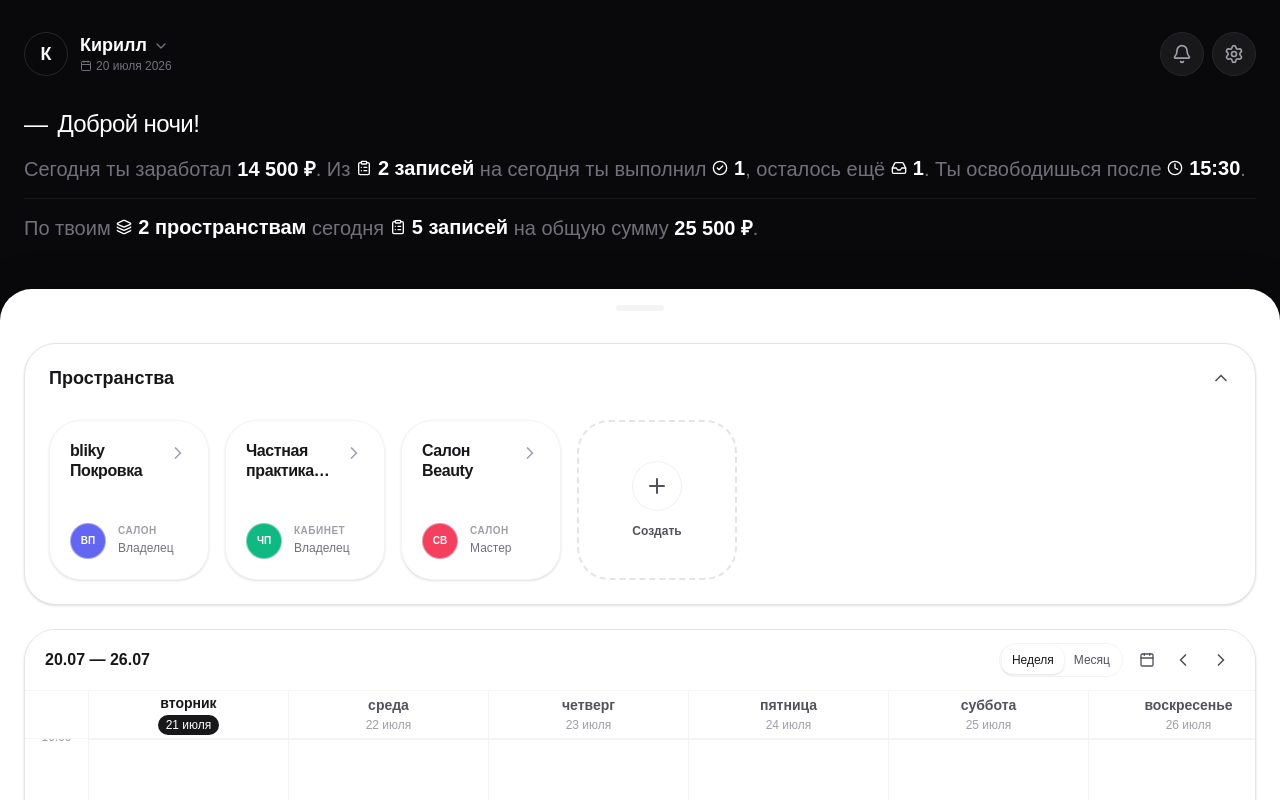
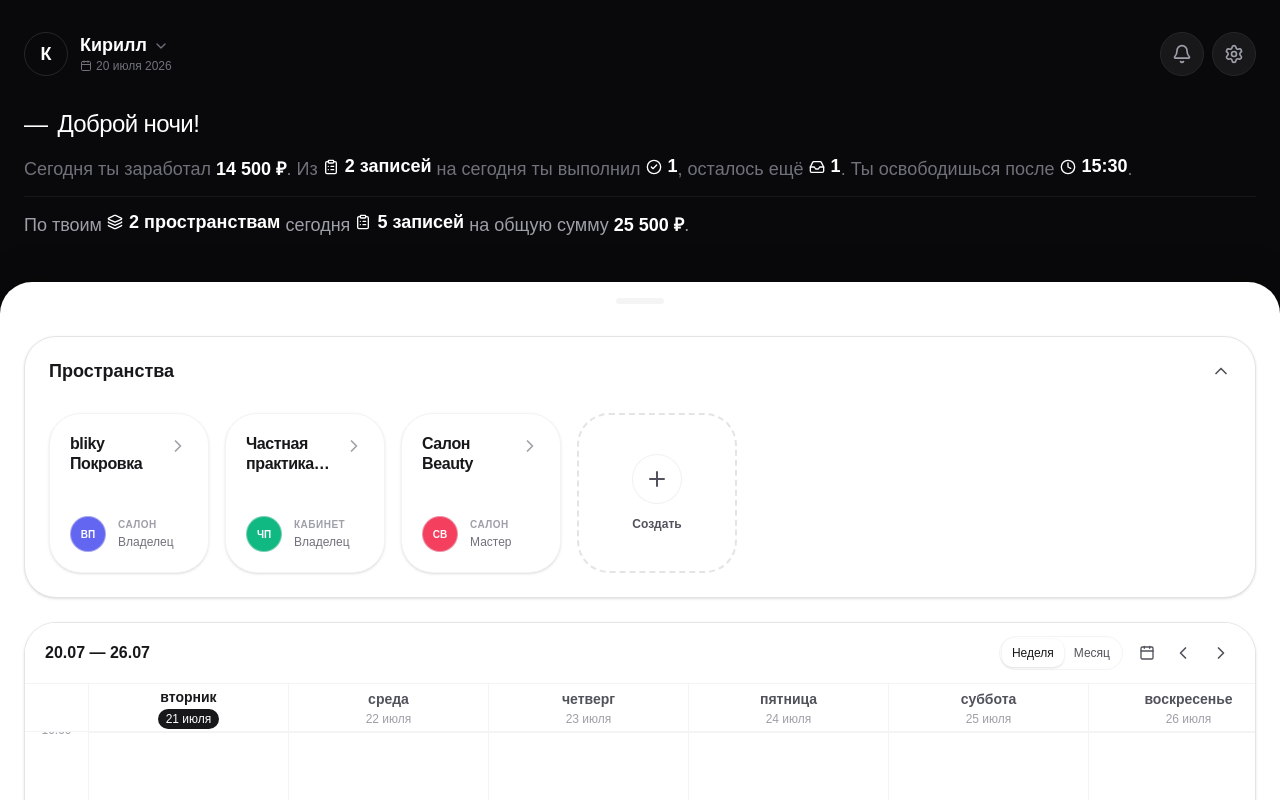
Before and after one commit to bliky-app/client, a React (Vite) app in the folder apps/web/: page / in a window 1280 px wide. Built offline with nearby package versions, Linux system fonts and the light colour scheme.

Commit message:
style(hub): refine typography by decreasing text size, reducing line height, and lightening gray text

```diff
--- a/apps/web/src/pages/hub/HubOverview.tsx
+++ b/apps/web/src/pages/hub/HubOverview.tsx
@@ -60,7 +60,7 @@ export default function HubOverview({ data }: HubOverviewProps) {
 
     if (completeAppointments === 0) {
       return (
-        <span className="block mt-3 pt-3 border-t border-zinc-800/50 first:border-0 first:pt-0 first:mt-0 text-zinc-500 leading-relaxed">
+        <span className="block mt-3 pt-3 border-t border-zinc-800/50 first:border-0 first:pt-0 first:mt-0 text-zinc-400 leading-normal">
           Сегодня предстоит{" "}
           <span className="text-hub-text font-semibold inline-flex items-center gap-1.5">
             <ClipboardList className="w-4 h-4" />
@@ -143,14 +143,14 @@ export default function HubOverview({ data }: HubOverviewProps) {
 
     if (unconfirmedAppointments === 0) {
       return (
-        <span className="block mt-3 pt-3 border-t border-zinc-800/50 first:border-0 first:pt-0 first:mt-0 text-zinc-500">
+        <span className="block mt-3 pt-3 border-t border-zinc-800/50 first:border-0 first:pt-0 first:mt-0 text-zinc-400">
           Все заявки от клиентов обработаны.
         </span>
       )
     }
 
     return (
-      <span className="block mt-3 pt-3 border-t border-zinc-800/50 first:border-0 first:pt-0 first:mt-0 text-zinc-500 leading-relaxed">
+      <span className="block mt-3 pt-3 border-t border-zinc-800/50 first:border-0 first:pt-0 first:mt-0 text-zinc-400 leading-normal">
         {pronounDative} нужно обработать{" "}
         <span className="whitespace-nowrap">
           <span className="text-hub-text font-semibold inline-flex items-center gap-1.5">
@@ -168,14 +168,14 @@ export default function HubOverview({ data }: HubOverviewProps) {
 
     if (totalWorkspaceAppointments === 0) {
       return (
-        <span className="block mt-3 pt-3 border-t border-zinc-800/50 first:border-0 first:pt-0 first:mt-0 text-zinc-500 leading-relaxed">
+        <span className="block mt-3 pt-3 border-t border-zinc-800/50 first:border-0 first:pt-0 first:mt-0 text-zinc-400 leading-normal">
           В <span className="text-hub-text font-semibold inline-flex items-center gap-1.5"><Layers className="w-4 h-4" /> {totalWorkspaces} {pluralize(totalWorkspaces, ["пространстве", "пространствах", "пространствах"])}</span> пока нет записей.
         </span>
       )
     }
 
     return (
-      <span className="block mt-3 pt-3 border-t border-zinc-800/50 first:border-0 first:pt-0 first:mt-0 text-zinc-500 leading-relaxed">
+      <span className="block mt-3 pt-3 border-t border-zinc-800/50 first:border-0 first:pt-0 first:mt-0 text-zinc-400 leading-normal">
         По {pronounPossessive} <span className="text-hub-text font-semibold inline-flex items-center gap-1.5"><Layers className="w-4 h-4" /> {totalWorkspaces} {pluralize(totalWorkspaces, ["пространству", "пространствам", "пространствам"])}</span>
         {canViewAnalytics ? (
           <>
@@ -205,7 +205,7 @@ export default function HubOverview({ data }: HubOverviewProps) {
     if (todayAppointments > 0 || isAdmin || isOwner) return null
 
     return (
-      <span className="block mt-3 pt-3 border-t border-zinc-800/50 first:border-0 first:pt-0 first:mt-0 text-zinc-500">
+      <span className="block mt-3 pt-3 border-t border-zinc-800/50 first:border-0 first:pt-0 first:mt-0 text-zinc-400">
         У {pronounGenitive} пока нет активных ролей. Создайте своё пространство или расскажите работодателю о нашей платформе.
       </span>
     )
@@ -216,7 +216,7 @@ export default function HubOverview({ data }: HubOverviewProps) {
       <h1 className="text-2xl text-white font-medium tracking-tight flex items-center gap-2.5">
         <span className="text-white">—</span> {greeting}
       </h1>
-      <div className="text-xl font-medium leading-relaxed">
+      <div className="text-lg font-normal leading-normal">
         {renderMasterBlock()}
         {renderAdminBlock()}
         {renderOwnerBlock()}
```
